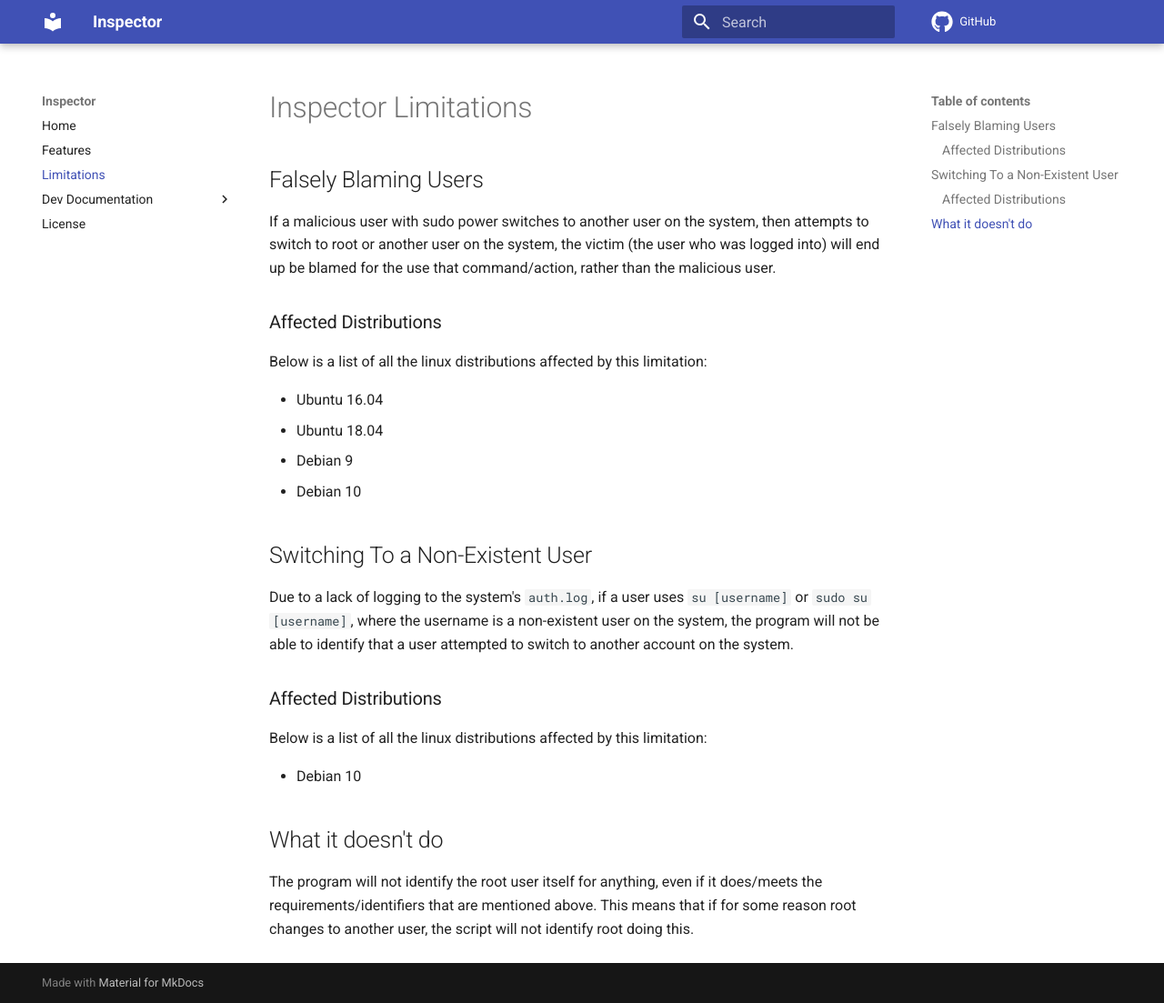
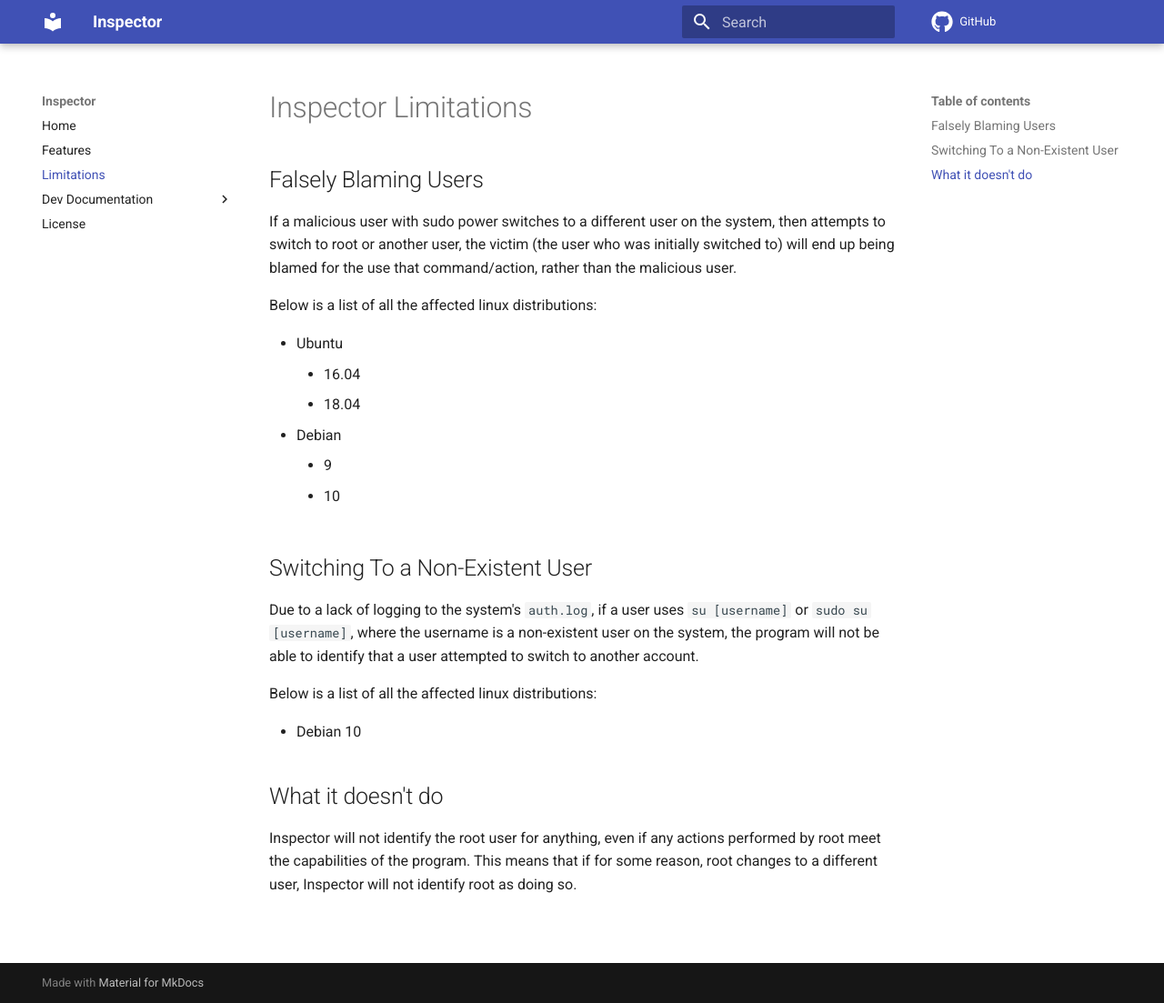
Before and after one commit to StrangeRanger/inspector, an MkDocs documentation site: the page built from docs/limitations.md, in a window 1280 px wide and 1103 px high. Shown: the whole window at 91% size. Built offline with MkDocs 1.6.1 and Material for MkDocs 9.7.7, drawn with Linux system fonts in a browser that asks for light colours; comment, search, counter and statistics services are not loaded.

Commit message:
2nd rough draft

```diff
--- a/docs/limitations.md
+++ b/docs/limitations.md
@@ -2,27 +2,25 @@
 
 ## Falsely Blaming Users
 
-If a malicious user with sudo power switches to another user on the system, then attempts to switch to root or another user on the system, the victim (the user who was logged into) will end up be blamed for the use that command/action, rather than the malicious user.
+If a malicious user with sudo power switches to a different user on the system, then attempts to switch to root or another user, the victim (the user who was initially switched to) will end up being blamed for the use that command/action, rather than the malicious user.
 
-### Affected Distributions
+Below is a list of all the affected linux distributions:
 
-Below is a list of all the linux distributions affected by this limitation:
-
-* Ubuntu 16.04
-* Ubuntu 18.04
-* Debian 9
-* Debian 10
+* Ubuntu
+    * 16.04
+    * 18.04
+* Debian
+    * 9
+    * 10
 
 ## Switching To a Non-Existent User
 
-Due to a lack of logging to the system's `auth.log`, if a user uses `su [username]` or `sudo su [username]`, where the username is a non-existent user on the system, the program will not be able to identify that a user attempted to switch to another account on the system.
+Due to a lack of logging to the system's `auth.log`, if a user uses `su [username]` or `sudo su [username]`, where the username is a non-existent user on the system, the program will not be able to identify that a user attempted to switch to another account.
 
-### Affected Distributions
-
-Below is a list of all the linux distributions affected by this limitation:
+Below is a list of all the affected linux distributions:
 
 * Debian 10
 
 ## What it doesn't do
 
-The program will not identify the root user itself for anything, even if it does/meets the requirements/identifiers that are mentioned above. This means that if for some reason root changes to another user, the script will not identify root doing this.
+Inspector will not identify the root user for anything, even if any actions performed by root meet the capabilities of the program. This means that if for some reason, root changes to a different user, Inspector will not identify root as doing so.
```
Also changed, not shown: README.md (+8 -1 lines), docs/dev-docs/doc-1.md (+2 -2 lines), docs/dev-docs/doc-2.md (+7 -7 lines), docs/dev-docs/index.md (+17 -2 lines), docs/features.md (+5 -5 lines), docs/index.md (+2 -6 lines).
